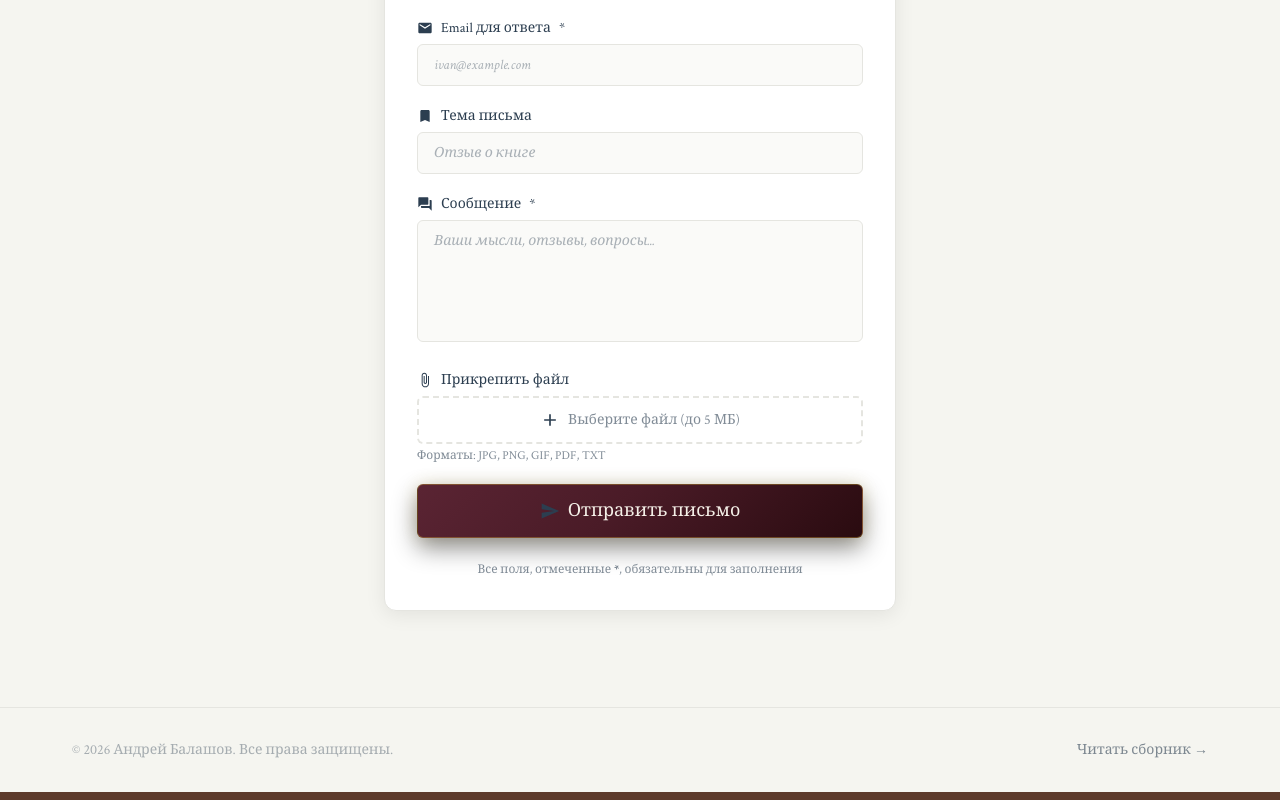
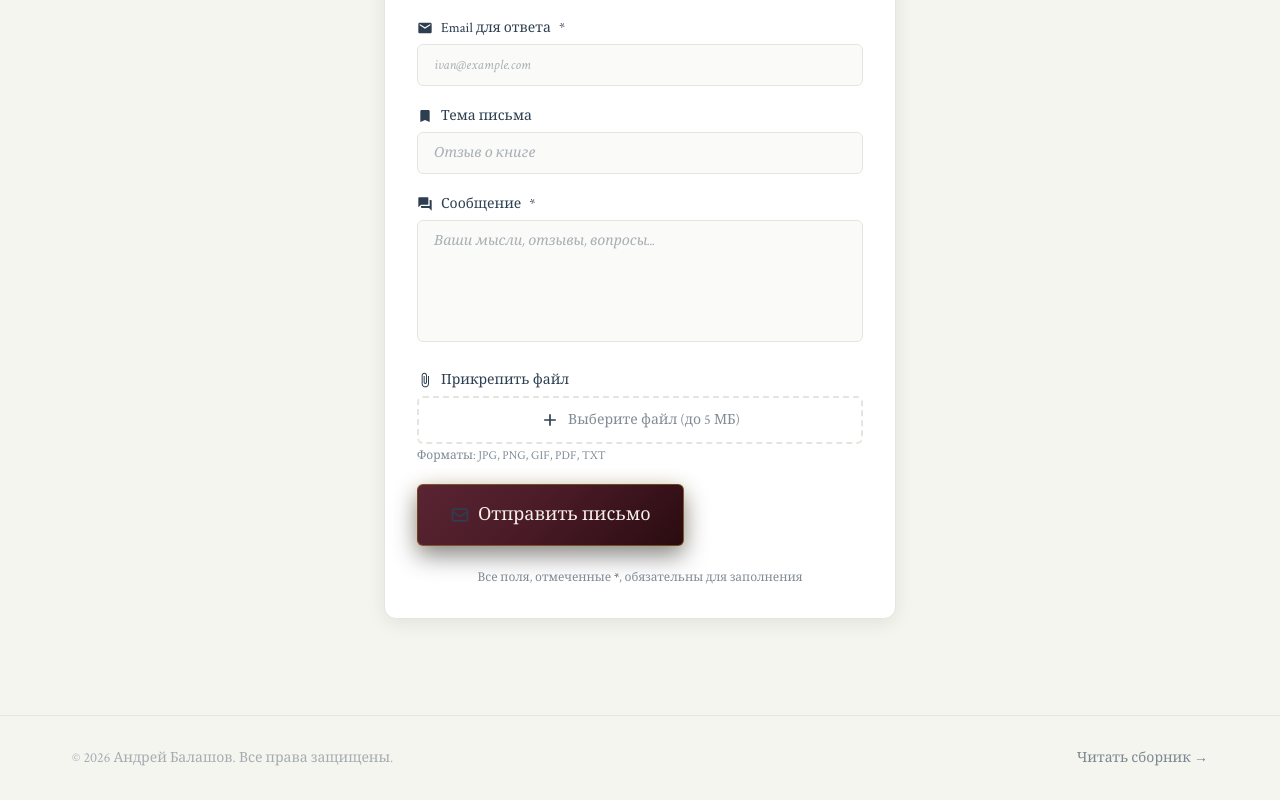
Before and after one commit to ila42/poetry-book, a React (Vite) app: page / in a window 1280 px wide. Shown: the part 4022-4822 px from the top of the page. Built offline with nearby package versions, Linux system fonts and the light colour scheme; a web font is replaced by a local one.

Commit message:
Fully align submit button with Read Book button styling and sizing

```diff
--- a/src/components/ContactForm/ContactForm.tsx
+++ b/src/components/ContactForm/ContactForm.tsx
@@ -488,13 +488,13 @@
             <motion.button
               type="submit"
               disabled={status === 'submitting'}
-              className="w-full py-3 px-6 bg-gradient-to-r from-burgundy-800 via-burgundy-700 to-burgundy-600
+              className="inline-flex items-center justify-center gap-2
+                         px-8 py-4 bg-gradient-to-r from-burgundy-800 via-burgundy-700 to-burgundy-600
                          text-parchment-100 font-serif text-lg font-medium rounded-md
                          hover:from-burgundy-700 hover:via-burgundy-600 hover:to-burgundy-500
                          disabled:opacity-50 disabled:cursor-not-allowed
                          shadow-lg hover:shadow-xl transition-all duration-300
-                         border border-burgundy-500/40 ring-1 ring-burgundy-400/30
-                         flex items-center justify-center gap-2"
+                         border border-burgundy-500/40 ring-1 ring-burgundy-400/30"
               whileHover={{ scale: status === 'submitting' ? 1 : 1.02 }}
               whileTap={{ scale: status === 'submitting' ? 1 : 0.98 }}
             >
@@ -509,8 +509,8 @@
                 </>
               ) : (
                 <>
-                  <svg className="w-5 h-5" fill="currentColor" viewBox="0 0 24 24">
-                    <path d="M2.01 21L23 12 2.01 3 2 10l15 2-15 2z"/>
+                  <svg className="w-5 h-5" fill="none" stroke="currentColor" viewBox="0 0 24 24">
+                    <path strokeLinecap="round" strokeLinejoin="round" strokeWidth={2} d="M3 8l7.89 5.26a2 2 0 002.22 0L21 8M5 19h14a2 2 0 002-2V7a2 2 0 00-2-2H5a2 2 0 00-2 2v10a2 2 0 002 2z" />
                   </svg>
                   <span>Отправить письмо</span>
                 </>
```
